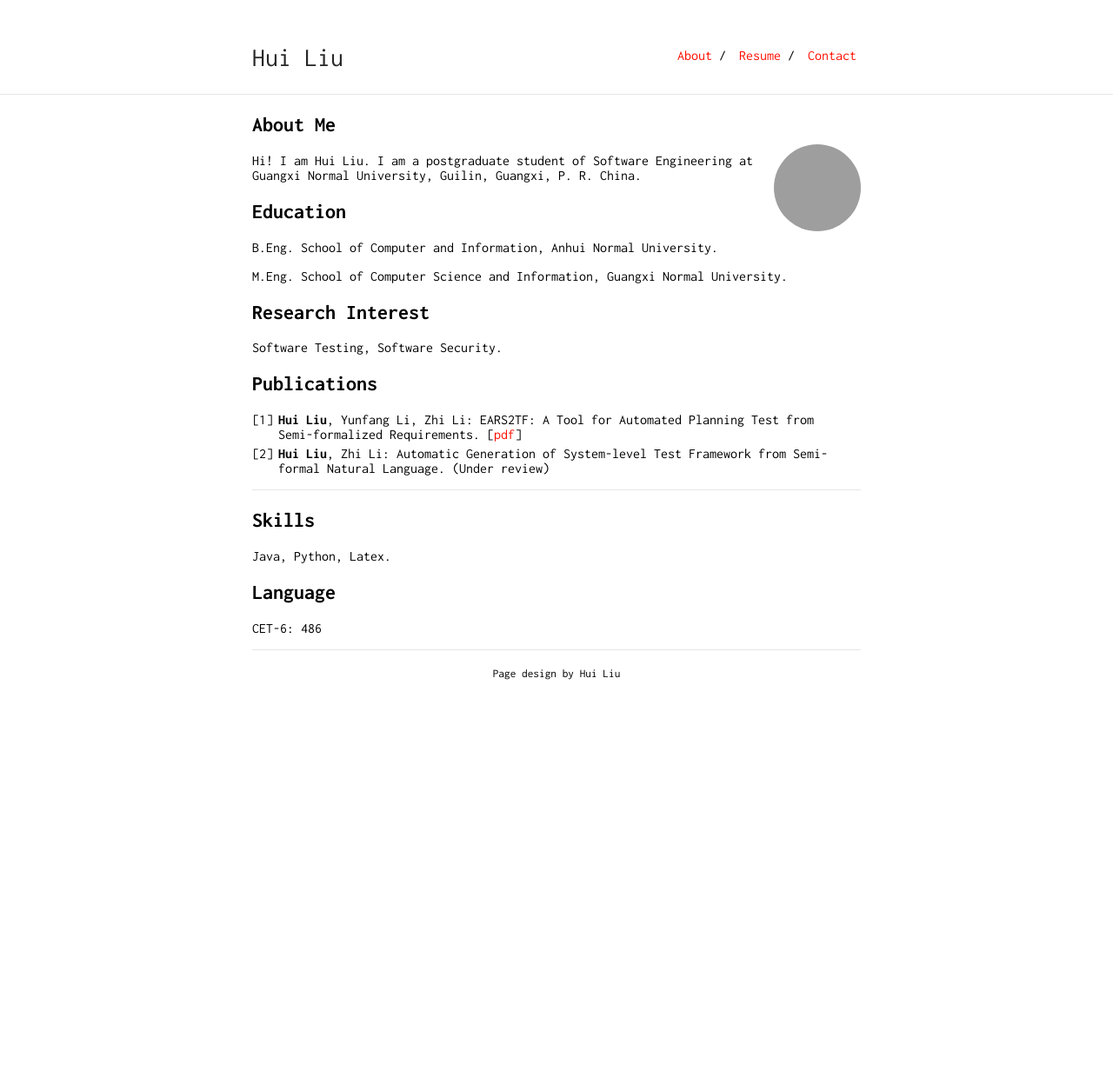
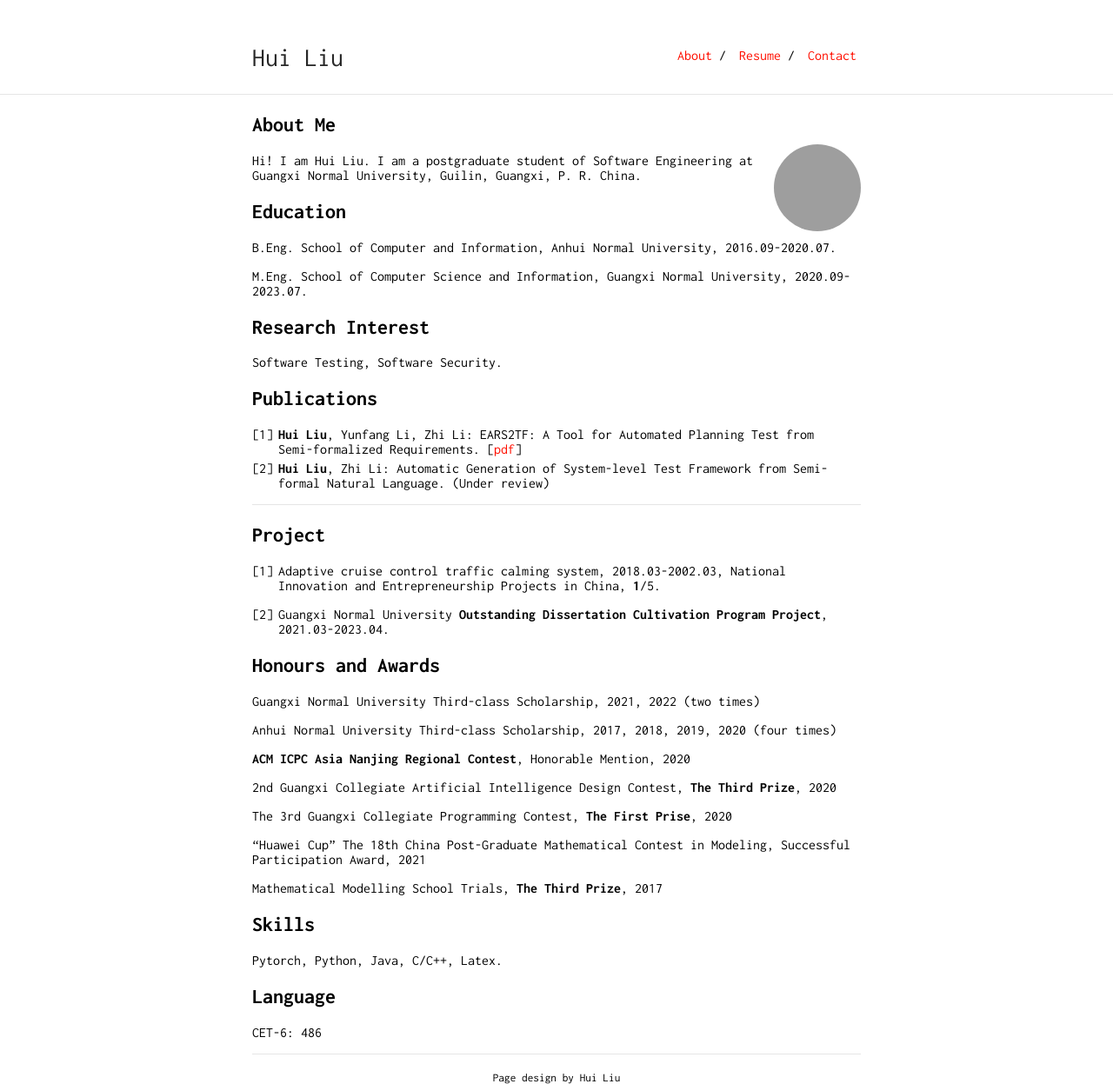
Before and after one commit to aloeordown/huiliu, a Jekyll site: the page built from index.md, in a window 1280 px wide. Shown: the whole page at 87% size. Built offline with Jekyll 4.4.1, drawn with Linux system fonts in a browser that asks for light colours; our own code applies the rules of GitHub Pages for plain Markdown files; before the commit the page ends 900 px from its top, so only the background shows below that; grey boxes are pictures that could not be loaded.

Commit message:
Add files via upload

```diff
--- a/index.md
+++ b/index.md
@@ -10,9 +10,9 @@ Hi! I am Hui Liu. I am a postgraduate student of Software Engineering at Guangxi
 
 ## Education
 
-B.Eng. School of Computer and Information, Anhui Normal University.
+B.Eng. School of Computer and Information, Anhui Normal University, 2016.09-2020.07.
 
-M.Eng. School of Computer Science and Information, Guangxi Normal University.
+M.Eng. School of Computer Science and Information, Guangxi Normal University, 2020.09-2023.07.
 
 ## Research Interest
 
@@ -24,9 +24,31 @@ Software Testing, Software Security.
 2. **Hui Liu**, Zhi Li: Automatic Generation of System-level Test Framework from Semi-formal Natural Language. (Under review)
 
 ---
+## Project
+
+1. Adaptive cruise control traffic calming system, 2018.03-2002.03, National Innovation and Entrepreneurship Projects in China, **1**/5.
+
+2. Guangxi Normal University **Outstanding Dissertation Cultivation Program Project**, 2021.03-2023.04.
+
+## Honours and Awards
+
+Guangxi Normal University Third-class Scholarship, 2021, 2022 (two times)
+
+Anhui Normal University Third-class Scholarship, 2017, 2018, 2019, 2020 (four times)
+
+**ACM ICPC Asia Nanjing Regional Contest**, Honorable Mention, 2020
+
+2nd Guangxi Collegiate Artificial Intelligence Design Contest, **The Third Prize**, 2020
+
+The 3rd Guangxi Collegiate Programming Contest, **The First Prise**, 2020
+
+"Huawei Cup" The 18th China Post-Graduate Mathematical Contest in Modeling, Successful Participation Award, 2021
+
+Mathematical Modelling School Trials,  **The Third Prize**, 2017
+
 ## Skills
 
-Java, Python, Latex.
+Pytorch, Python, Java, C/C++, Latex.
 
 ## Language
 
```
